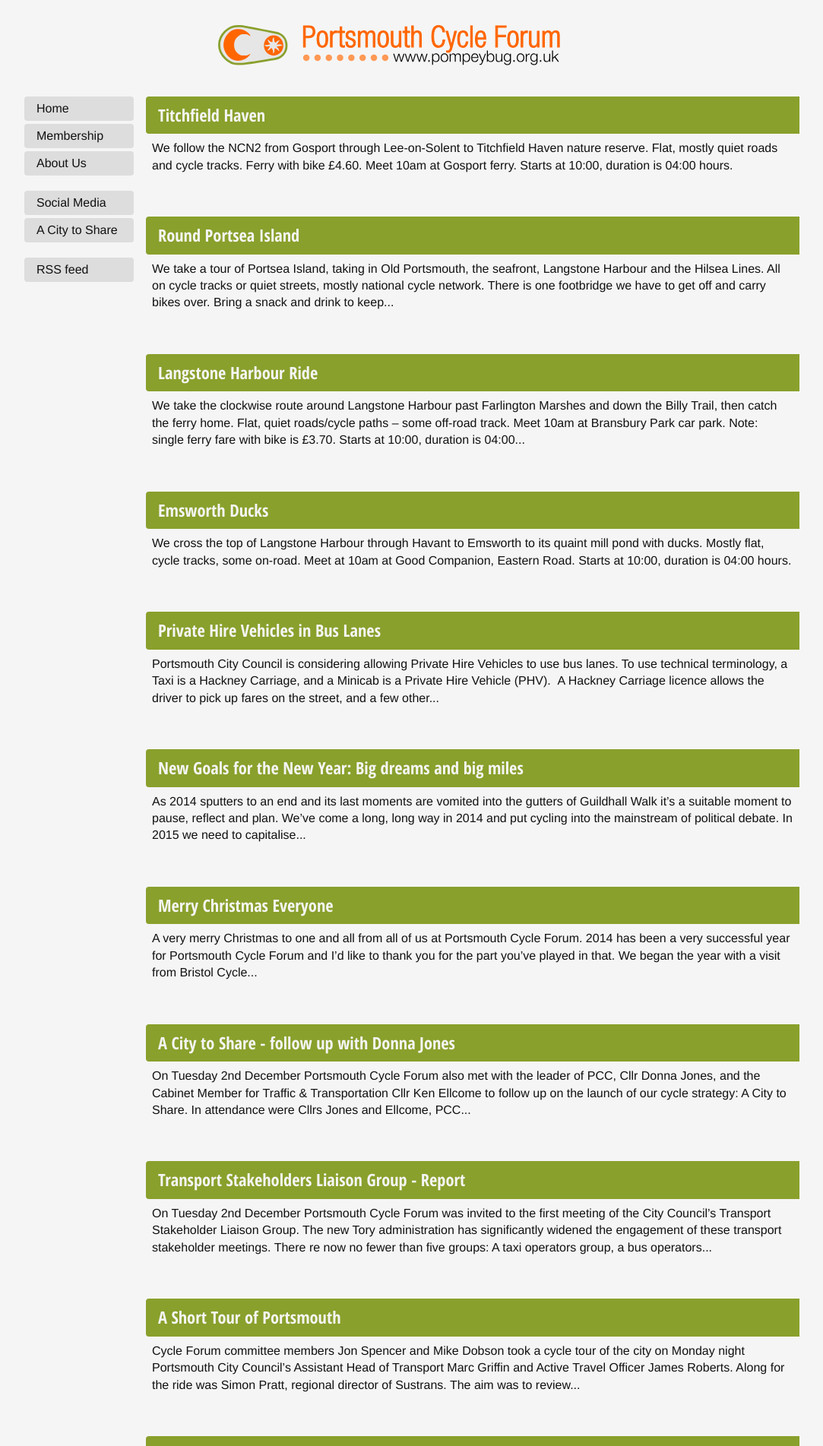
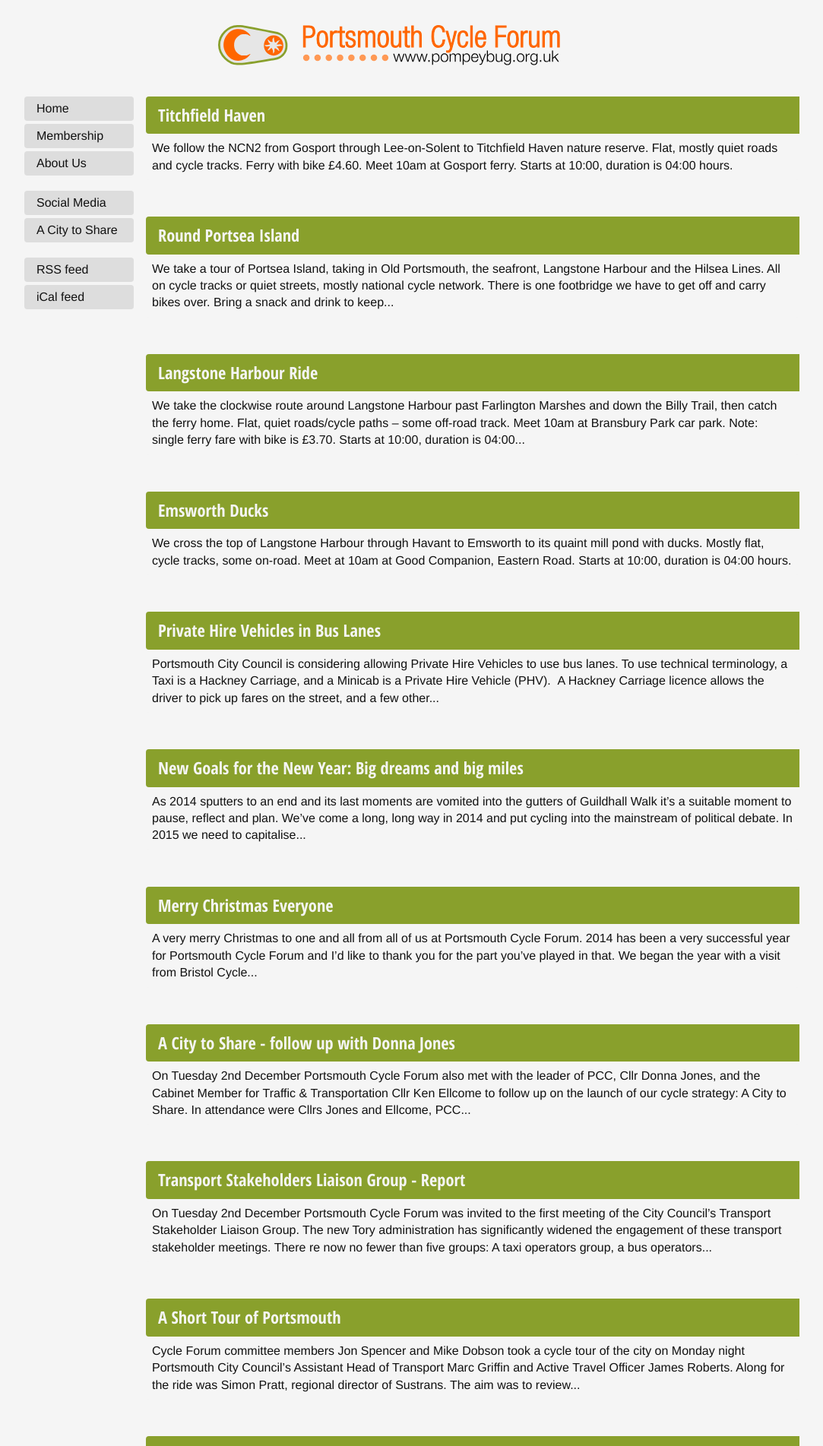
Before and after one commit to pompeybug/pompeybug.github.io, a Jekyll site: the page built from index.html, in a window 1280 px wide. Shown: the top 1903 px of the page at 76% size, without its empty margins (128-1211 px from the left). Built offline with Jekyll 4.4.1, drawn with Linux system fonts in a browser that asks for light colours.

Commit message:
switched from multiple ULs to single Ul in nav menu in preparation for better flex based menu when page is narrow.

```diff
--- a/_includes/nav.html
+++ b/_includes/nav.html
@@ -4,16 +4,12 @@
 		<li><a href="/join/">Membership</a></li>
 		<li><a href="/about/">About Us</a></li>
 
-	</ul>
-
-	<ul>
-		<li><a href="/social/">Social Media</a></li>
+		<li class="break"><a href="/social/">Social Media</a></li>
 		<li><a href="http://acitytoshare.org">A City to Share</a></li>
 
-	</ul>
+		<li class="rss-subscribe break"><a href="{{ "/feed.xml" | prepend: site.baseurl }}">RSS feed</a></li>
 
-	<ul>
-		<li class="rss-subscribe"><a href="{{ "/feed.xml" | prepend: site.baseurl }}">RSS feed</a></li>
+		<li><a href="{{ "/events.ical" | prepend: site.baseurl }}">iCal feed</a></li>
 
 	</ul>
 </nav>
--- a/_sass/_layout.scss
+++ b/_sass/_layout.scss
@@ -30,6 +30,9 @@
         display: inline-block;
         min-width: 10rem;
 
+        .break {
+            margin-top: 1em;
+        }
 
         >ul {
             padding-right: 1em;
@@ -241,6 +244,10 @@
 
         nav {
 
+            .break {
+                margin-top: 0;
+            }
+
             >ul {
                 flex-direction: row;
                 flex-wrap: wrap;
```
